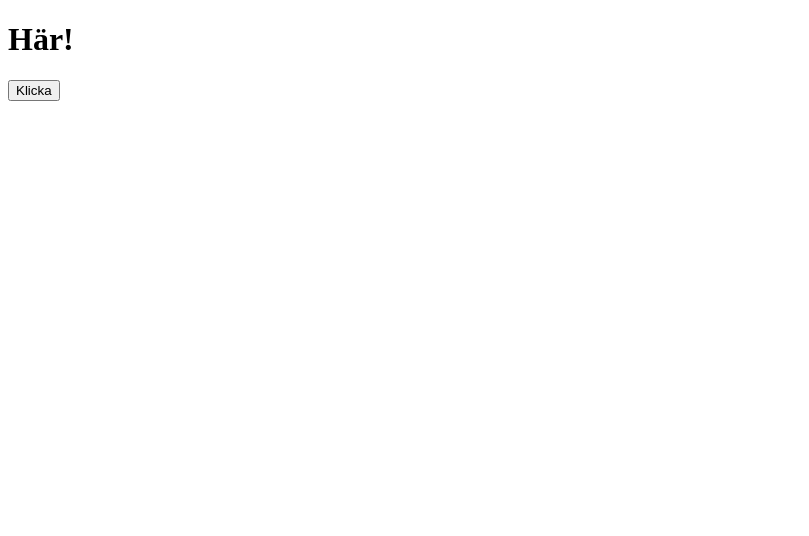
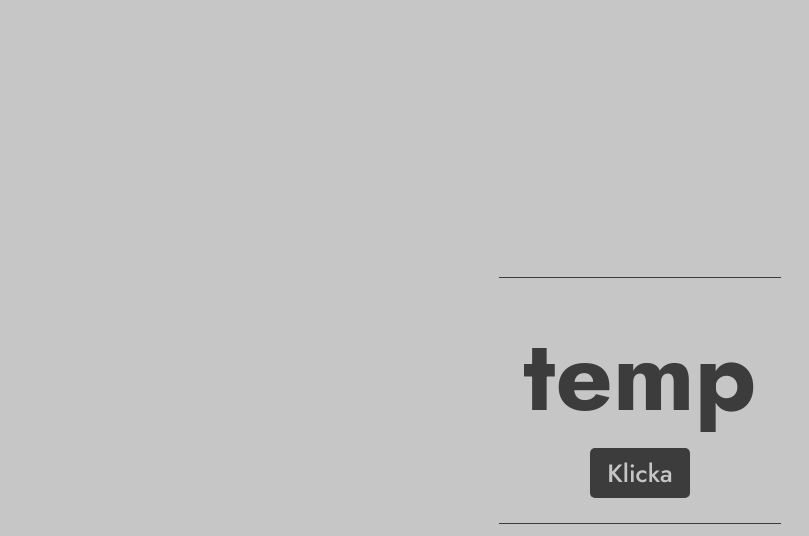
Before and after one commit to TomacBarin/ModulePractice, a plain HTML site: page index.html in a window 1280 px wide. Shown: the whole page, without its empty margins (0-809 px from the left). Drawn offline with Linux system fonts and the light colour scheme.

Commit message:
final version.

```diff
--- a/index.html
+++ b/index.html
@@ -5,10 +5,18 @@
     <meta name="viewport" content="width=device-width, initial-scale=1.0" />
     <link rel="stylesheet" href="styles.css" />
     <script type="module" src="script.js" defer></script>
+    <link
+      href="https://fonts.googleapis.com/css2?family=Jost:ital,wght@0,100..900;1,100..900&display=swap"
+      rel="stylesheet"
+    />
     <title>Module Practice</title>
   </head>
   <body>
-    <h1 id="displayResult">Här!</h1>
-    <button id="btn">Klicka</button>
+    <section class="container">
+      <div class="borderCol">
+        <h1 id="displayResult">temp</h1>
+        <button id="btn">Klicka</button>
+      </div>
+    </section>
   </body>
 </html>
--- a/promisemodule.js
+++ b/promisemodule.js
@@ -1,21 +1,18 @@
+// promisemodule.js
 export function getWeather() {
-
-
-    fetch("https://api.open-meteo.com/v1/forecast?latitude=56.05&longitude=12.70&current_weather=true")
+    return fetch("https://api.open-meteo.com/v1/forecast?latitude=56.05&longitude=12.70&current_weather=true")
         .then(response => {
             if (!response.ok) {
-            throw new Error("Serverfel - försök senare.");
-        } return response.json();
+                throw new Error("Serverfel – försök senare.");
+            }
+            return response.json();
         })
         .then(data => {
             console.log(data);
-        const temp = data.current_weather.temperature;
-        const resultHtml = document.querySelector("#displayResult");
-        resultHtml.textContent = `${temp}°`
-        return temp
+            return data.current_weather.temperature;
         })
         .catch(error => {
-        console.error("Något har gått fel.", error)
-        resultHtml.textContent = "Något har gått fel. Försök senare."
-    })
+            console.error("Fel vid hämtning:", error);
+            throw error;
+        });
 }
--- a/script.js
+++ b/script.js
@@ -1,18 +1,18 @@
-// Get
+// script.js
 const resultHtml = document.querySelector("#displayResult");
 const btnHtml = document.querySelector("#btn");
 
 import { getWeather } from "./promisemodule.js";
 
-// function getWeather() {
+btnHtml.addEventListener("click", () => {
+    // resultHtml.textContent = "Sidan laddar...";
+    console.log("Knapp har klickats på!");
 
-// }
-
-btnHtml.addEventListener("click", () => {
-    resultHtml.textContent = "Sidan laddar..."
-
-    console.log("Knapp har klickats på!")
     getWeather()
-
-
-})
+        .then(temp => {
+            resultHtml.textContent = `${temp}°`;
+        })
+        .catch(error => {
+            resultHtml.textContent = "Kunde inte hämta väder. Försök senare.";
+        });
+});
--- a/styles.css
+++ b/styles.css
@@ -0,0 +1,95 @@
+:root {
+  /* Grayscale */
+  --able-gray-10: #141414;
+  --able-gray-20: #2D2D2D;
+  --able-gray-30: #3C3C3C;
+  --able-gray-40: #484848;
+  --able-gray-50: #646464;
+
+  /* Text */
+  --able-text: #c6c6c6;
+
+  /* Vibrant accents */
+  --able-hot-pink: #FF39D4;
+  --able-fuchsia-tom: #FF2B6F;
+  --able-peach: #FFA374;
+  --able-coral: #FF94A6;
+  --able-cyan: #19E9FF;
+  --able-aqua: #5CFFE8;
+  --able-orange: #F39420;
+  --able-lemon: #FFF034;
+  --able-pale-yellow: #F7F47C;
+}
+
+* {
+    padding: 0;
+    margin: 0;
+}
+
+body {
+    color: var(--able-gray-30);
+    background-color: var(--able-text);
+    font-family: Jost;
+
+}
+
+.container {
+    display: flex;
+    justify-content: center;
+    align-items: center;
+    flex-direction: column;
+    height: 100vh;
+}
+
+h1 {
+    font-size: 100px;;
+}
+
+.borderCol {
+
+    display: flex;
+    justify-content: center;
+    align-items: center;
+    flex-direction: column;
+    padding: 25px;
+    border-top: 1px solid var(--able-gray-30);
+    border-bottom: 1px solid var(--able-gray-30);
+
+
+}
+
+button {
+/* Färger */
+    color: var(--able-text);
+    background-color: var(--able-gray-30);
+
+    border: none;
+    padding: 0;
+    margin: 0;
+    outline: none;
+    box-shadow: none;
+    border-radius: 0;
+    cursor: pointer;
+
+    display: inline-block;
+    font: inherit;
+    text-align: center;
+    font-size: 25px;;
+
+
+    width: 100px;
+    height: 50px;
+    line-height: 60px;
+    font-weight: 500;
+    border-radius: 5px;;
+
+    display: flex;
+    justify-content: center;
+    align-items: center;
+    flex-direction: column;
+
+}
+
+button:active {
+    background-color: var(--able-fuchsia-tom);
+}
```
Lines whose indentation alone changed are shown as unchanged.
